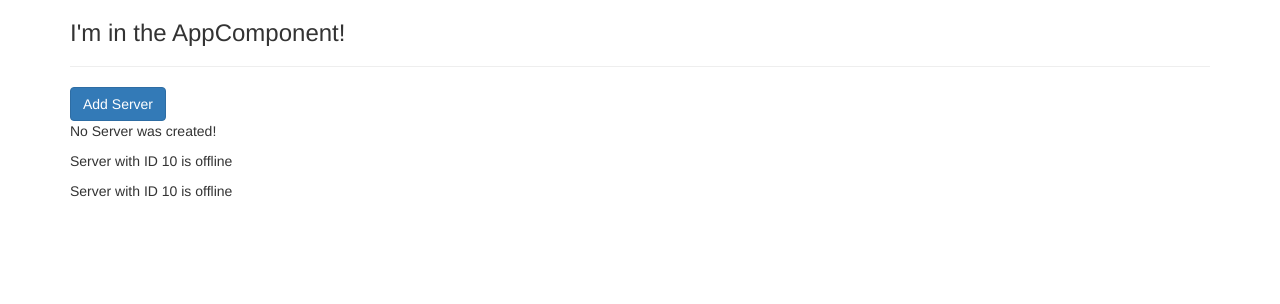
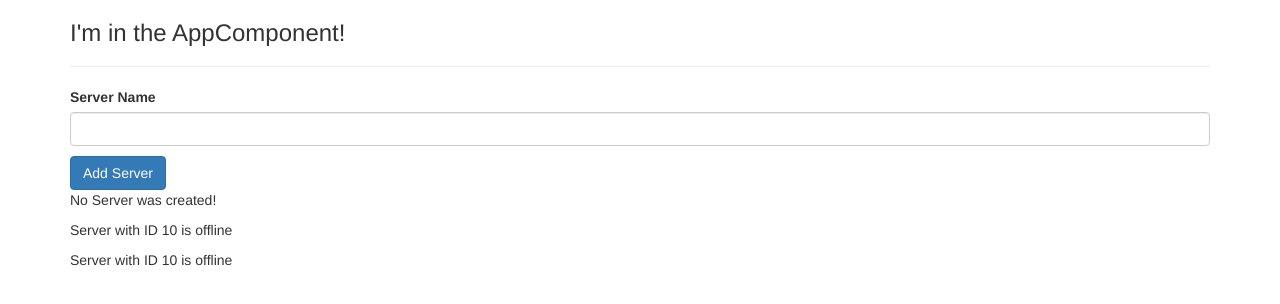
Before and after one commit to cathey191/UdemySections1-2, an Angular app: page / in a window 1280 px wide. Shown: the top 304 px of the page. Built offline with nearby package versions, Linux system fonts and the light colour scheme.

Commit message:
Bindable Properties and Events

```diff
--- a/src/app/servers/servers.component.html
+++ b/src/app/servers/servers.component.html
@@ -1,3 +1,9 @@
+<label>Server Name</label>
+<input
+    type="text"
+    class="form-control"
+    (input)="onUpdateServerName($event)">
+<p>{{serverName}}</p>
 <button
     class="btn btn-primary"
     [disabled]="!allowNewServer"
--- a/src/app/servers/servers.component.ts
+++ b/src/app/servers/servers.component.ts
@@ -8,6 +8,7 @@
 export class ServersComponent implements OnInit {
   allowNewServer = false;
   serverCreationStatus = 'No Server was created!';
+  serverName = '';
 
   constructor() {
     setTimeout(() => { this.allowNewServer = true; }, 2000);
@@ -17,6 +18,10 @@
   }
 
   onCreateServer() {
-    this.serverCreationStatus = 'Server was created!'
+    this.serverCreationStatus = 'Server was created!';
+  }
+
+  onUpdateServerName(event: any) {
+    this.serverName = (<HTMLInputElement>event.target).value;
   }
 }
```
